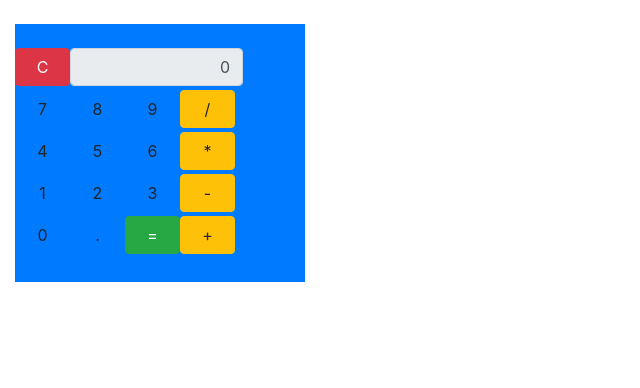
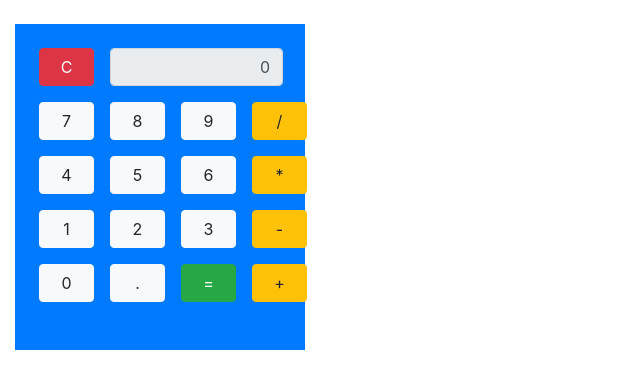
Before and after one commit to FabianaTavares/calculadora-js, a website: page src/index.html in a window 1280 px wide. Shown: the whole page, without its empty margins (0-640 px from the left). Drawn offline with nearby package versions, Linux system fonts and the light colour scheme.

Commit message:
ajustando

```diff
--- a/src/index.html
+++ b/src/index.html
@@ -6,7 +6,7 @@
     <meta name="viewport" content="width=device-width, initial-scale=1">
     <title>Calculadora</title>
     <link rel="stylesheet" href="../node_modules/bootstrap/dist/css/bootstrap.min.css">
-    <link rel="stylesheet" href="css/calculadora.css">
+    <link rel="stylesheet" href="./css/calculadora.css">
   </head>
   <body>
     <div class="container-fluid">
@@ -15,87 +15,87 @@
                 <br />
                 <div class="text-center bg-primary img-rounded">
                     <br />
-                    <form class="form-inline">
-                        <div class="form-group">
+                    <form class="form-inline  mb-2 mr-2 ml-2">
+                        <div class="form-group mb-2 mr-2 ml-2">
                             <button
                                 type="button"
-                                class="btn btn-danger kz-btn"
+                                class="btn btn-danger kz-btn  mb-2 mr-2 ml-2"
                                 onclick="limpar()">C</button>
                             <input
                                 type="text"
-                                class="form-control text-right kz-input-text"
+                                class="form-control text-right kz-input-text  mb-2 mr-2 ml-2"
                                 value="0"
                                 id="resultado"
                                 readonly>
                         </div>
-                        <div class="form-group">
+                        <div class="form-group  mb-2 mr-2 ml-2">
                             <button
                                 type="button"
-                                class="btn btn-default kz-btn"
+                                class="btn btn-light kz-btn mb-2 mr-2 ml-2"
                                 onclick="adicionarNumero(7)">7</button>
                             <button
                                 type="button"
-                                class="btn btn-default kz-btn"
+                                class="btn btn-light kz-btn mb-2 mr-2 ml-2"
                                 onclick="adicionarNumero(8)">8</button>
                             <button
                                 type="button"
-                                class="btn btn-default kz-btn"
+                                class="btn btn-light kz-btn mb-2 mr-2 ml-2"
                                 onclick="adicionarNumero(9)">9</button>
                             <button
-                                type="button" class="btn btn-warning kz-btn" onclick="definirOperacao('/')">/</button>
+                                type="button" class="btn btn-warning kz-btn mb-2 mr-2 ml-2" onclick="definirOperacao('/')">/</button>
                         </div>
-                        <div class="form-group">
+                        <div class="form-group  mb-2 mr-2 ml-2">
                             <button
                                 type="button"
-                                class="btn btn-default kz-btn"
+                                class="btn btn-light kz-btn mb-2 mr-2 ml-2"
                                 onclick="adicionarNumero(4)">4</button>
                             <button
                                 type="button"
-                                class="btn btn-default kz-btn"
+                                class="btn btn-light kz-btn mb-2 mr-2 ml-2"
                                 onclick="adicionarNumero(5)">5</button>
                             <button
                                 type="button"
-                                class="btn btn-default kz-btn"
+                                class="btn btn-light kz-btn mb-2 mr-2 ml-2"
                                 onclick="adicionarNumero(6)">6</button>
                             <button
                                 type="button"
-                                class="btn btn-warning kz-btn"
+                                class="btn btn-warning kz-btn mb-2 mr-2 ml-2"
                                 onclick="definirOperacao('*')">*</button>
                         </div>
-                        <div class="form-group">
+                        <div class="form-group  mb-2 mr-2 ml-2">
                             <button
                                 type="button"
-                                class="btn btn-default kz-btn"
+                                class="btn btn-light kz-btn mb-2 mr-2 ml-2"
                                 onclick="adicionarNumero(1)">1</button>
                             <button
                                 type="button"
-                                class="btn btn-default kz-btn"
+                                class="btn btn-light kz-btn mb-2 mr-2 ml-2"
                                 onclick="adicionarNumero(2)">2</button>
                             <button
                                 type="button"
-                                class="btn btn-default kz-btn"
+                                class="btn btn-light kz-btn mb-2 mr-2 ml-2"
                                 onclick="adicionarNumero(3)">3</button>
                             <button
                                 type="button"
-                                class="btn btn-warning kz-btn"
+                                class="btn btn-warning kz-btn mb-2 mr-2 ml-2"
                                 onclick="definirOperacao('-')">-</button>
                         </div>
-                        <div class="form-group">
+                        <div class="form-group  mb-2 mr-2 ml-2">
                             <button
                                 type="button"
-                                class="btn btn-default kz-btn"
+                                class="btn btn-light kz-btn mb-2 mr-2 ml-2"
                                 onclick="adicionarNumero(0)">0</button>
                             <button
                                 type="button"
-                                class="btn btn-default kz-btn"
+                                class="btn btn-light kz-btn mb-2 mr-2 ml-2"
                                 onclick="adicionarNumero('.')">.</button>
                             <button
                                 type="button"
-                                class="btn btn-success kz-btn"
+                                class="btn btn-success kz-btn mb-2 mr-2 ml-2"
                                 onclick="calcular()">=</button>
                             <button
                                 type="button"
-                                class="btn btn-warning kz-btn"
+                                class="btn btn-warning kz-btn mb-2 mr-2 ml-2"
                                 onclick="definirOperacao('+')">+</button>
                         </div>
                     </form>
--- a/src/js/calculadora.js
+++ b/src/js/calculadora.js
@@ -0,0 +1,21 @@
+var Calculadora = {
+  adicionar: function(num1, num2){
+    return 0;
+  },
+
+  substrair: function(num1, num2){
+    return 0;
+  },
+
+  dividir: function(num1, num2){
+    return 0;
+  },
+
+  multiplicar: function(num1, num2){
+    return 0;
+  },
+};
+//usado na função require do NodeJS
+if ( typeof module !== 'undefined' && typeof module.exports !== 'undefined'){
+  module.exports = Calculadora;
+}
```
